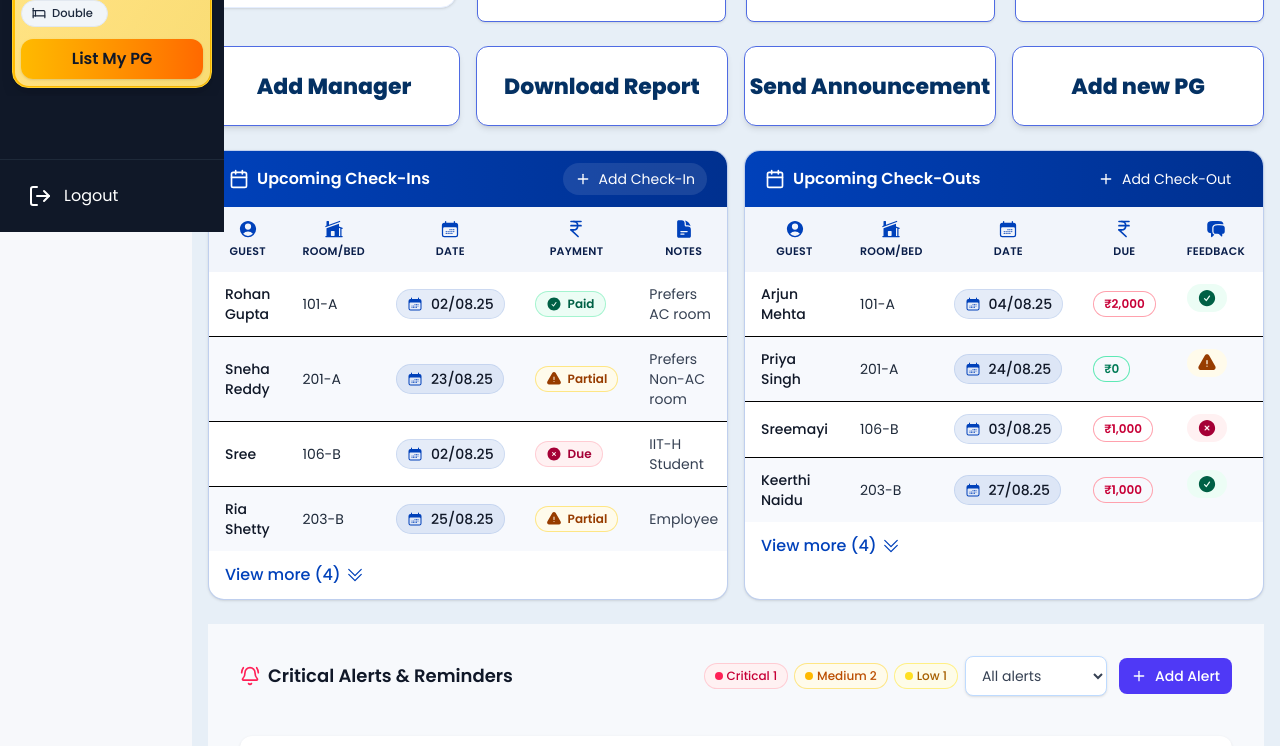
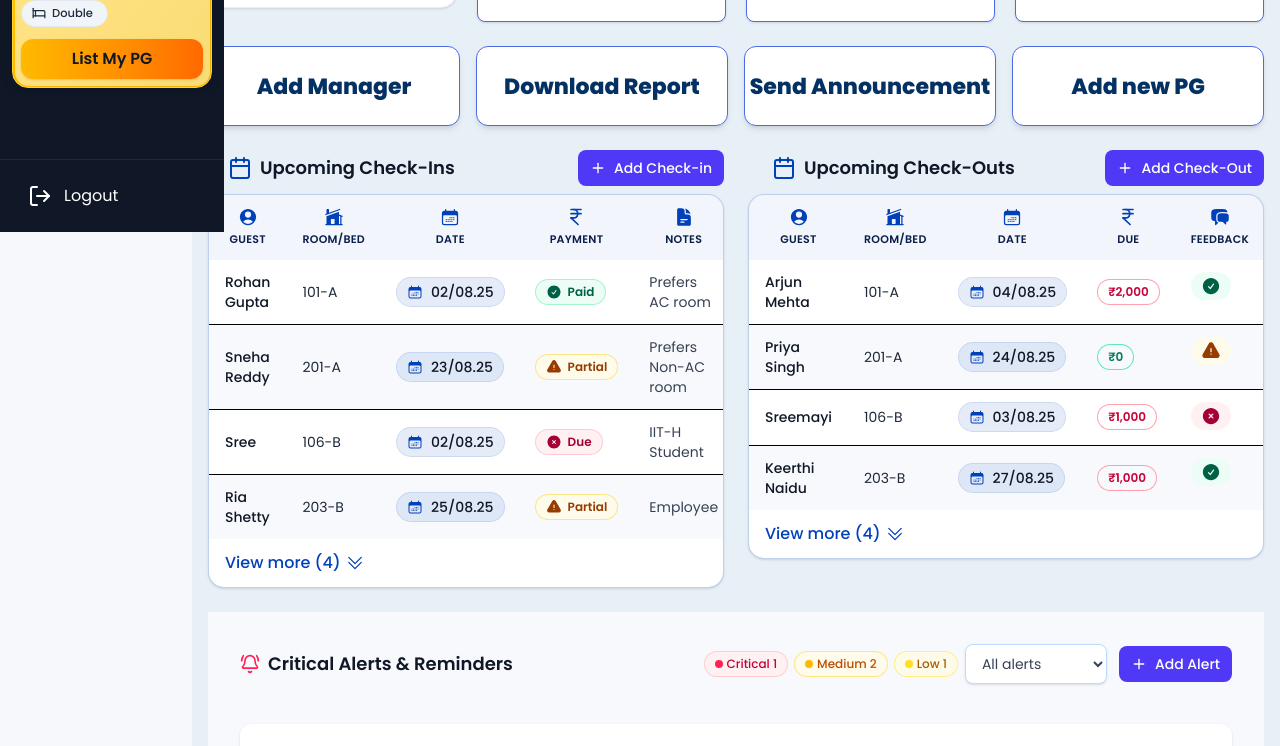
Before and after one commit to Deekubusi/QTIMINDS, a React (Vite) app in the folder Frontend/: page / in a window 1280 px wide. Shown: the part 568-1314 px from the top of the page. Built offline with nearby package versions, Linux system fonts and the light colour scheme.

Commit message:
Update Upcoming.jsx

```diff
--- a/Frontend/src/Components/pages/Upcoming.jsx
+++ b/Frontend/src/Components/pages/Upcoming.jsx
@@ -113,16 +113,11 @@ const FeedbackBadge = ({ value = "" }) => {
     : "bg-rose-50 text-rose-800";
 
   return (
-    <span
-      className={`inline-flex items-center gap-1.5 px-2.5 py-1 rounded-full text-xs font-semibold ${pill}`}
-    >
-      <Icon className="h-5 w-5" /> {/* Change size here */}
+    <span className={`inline-flex items-center gap-1.5 px-2.5 py-1 rounded-full text-xs font-semibold ${pill}`}>
+      <Icon className="h-5 w-5" />
     </span>
   );
 };
-
-
-
 
 // Uniform header
 const HeaderCell = ({ icon: Icon, text }) => (
@@ -193,23 +188,26 @@ export default function CheckInOutSection() {
 
   return (
     <section className="mb-6">
-      <div className="grid grid-cols-1 md:grid-cols-2 gap-4">
+      <div className="grid grid-cols-1 md:grid-cols-2 gap-6">
         {/* =================== CHECK-IN =================== */}
-        <div className="bg-white border rounded-2xl overflow-hidden shadow-sm border-[#0041BA]/25">
-          <div className={`flex items-center justify-between px-5 py-3 text-white ${headerGradient}`}>
-            <div className="flex items-center gap-2 font-semibold">
-              <Calendar className="h-5 w-5" />
+        <div className="flex flex-col">
+          {/* Header OUTSIDE the card */}
+          <div className="flex items-center justify-between mb-2">
+             <h2 className="text-lg font-semibold text-gray-900 flex items-center gap-2">
+              <Calendar className="ml-5 h-6 w-6 text-[#0041BA]" />
               <span>Upcoming Check-Ins</span>
-            </div>
+            </h2>
            <button
                onClick={() => setInOpen(true)}
-              className="inline-flex items-center gap-2 px-3 py-1.5 rounded-full bg-white/10 hover:bg-white/20 transition text-sm"
-              title="Add upcoming check-in"
+              className="ml-1 px-3 py-2 rounded-lg text-sm font-medium bg-indigo-600 text-white hover:bg-indigo-700 inline-flex items-center gap-2"
             >
-              <Plus className="h-4 w-4" /> Add Check-In
+              <Plus className="h-4 w-4" />
+              Add Check-in
             </button>
           </div>
 
+          {/* Card WITHOUT the title/add button */}
+          <div className="bg-white border rounded-2xl overflow-hidden shadow-sm border-[#0041BA]/25">
             <div className="overflow-x-auto">
               <table className="min-w-full text-left">
                 <thead className="bg-[#0041BA]/5">
@@ -234,11 +232,10 @@ export default function CheckInOutSection() {
                         <DateChip value={formatDateToDDMMYY(row[2])} />
                       </td>
                       <td className="px-4 py-3">
-  <div className="inline-flex mt-0.5"> {/* ↓ nudge down ~2px */}
+                        <div className="inline-flex mt-0.5">
                           <PayBadge value={row[3]} />
                         </div>
                       </td>
-
                       <td className="px-4 py-3 text-gray-700">{row[4]}</td>
                     </tr>
                   ))}
@@ -265,23 +262,27 @@ export default function CheckInOutSection() {
               </button>
             </div>
           </div>
+        </div>
 
         {/* =================== CHECK-OUT =================== */}
-        <div className="bg-white border rounded-2xl overflow-hidden shadow-sm border-[#0041BA]/25">
-          <div className={`flex items-center justify-between px-5 py-3 text-white ${headerGradient}`}>
-            <div className="flex items-center gap-2 font-semibold">
-              <Calendar className="h-5 w-5" />
+        <div className="flex flex-col">
+          {/* Header OUTSIDE the card */}
+          <div className="flex items-center justify-between mb-2">
+             <h2 className="text-lg font-semibold text-gray-900 flex items-center gap-2">
+              <Calendar className=" ml-6 h-6 w-6 text-[#0041BA]" />
               <span>Upcoming Check-Outs</span>
-            </div>
+            </h2>
             <button
               onClick={() => setOutOpen(true)}
-              className="inline-flex items-center gap-2 px-3 py-1.5 rounded-full bg.white/10 hover:bg-white/20 transition text-sm"
-              title="Add upcoming check-out"
+              className="ml-1 px-3 py-2 rounded-lg text-sm font-medium bg-indigo-600 text-white hover:bg-indigo-700 inline-flex items-center gap-2"
             >
-              <Plus className="h-4 w-4" /> Add Check-Out
+              <Plus className="h-4 w-4" />
+              Add Check-Out
             </button>
           </div>
 
+          {/* Card WITHOUT the title/add button */}
+          <div className="bg-white border rounded-2xl overflow-hidden shadow-sm border-[#0041BA]/25">
             <div className="overflow-x-auto">
               <table className="min-w-full text-left">
                 <thead className="bg-[#0041BA]/5">
@@ -336,6 +337,7 @@ export default function CheckInOutSection() {
                   </>
                 )}
               </button>
+            </div>
           </div>
         </div>
       </div>
```
Lines whose indentation alone changed are shown as unchanged.
